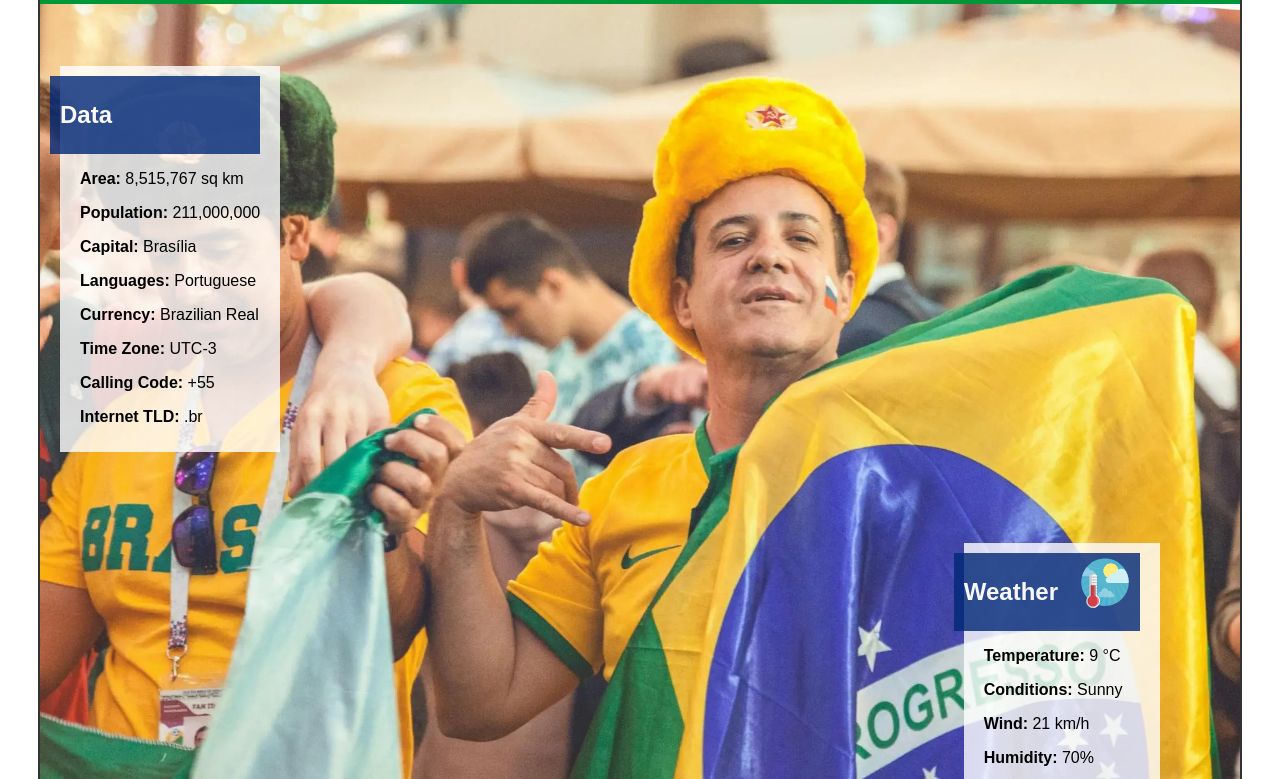
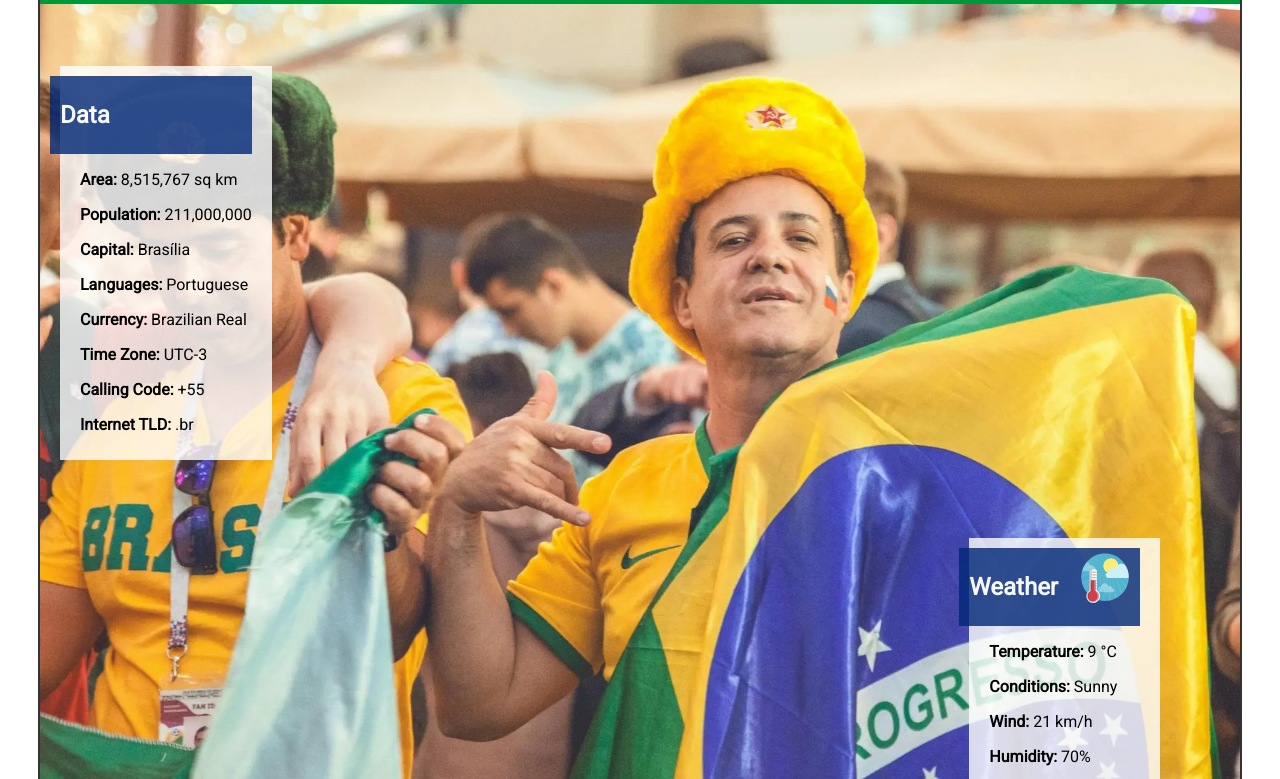
Before and after one commit to bermarques/wdd131, a plain HTML site: page place.html in a window 1280 px wide. Shown: the part 66-845 px from the top of the page. Drawn offline with Linux system fonts and the light colour scheme.

Commit message:
add font

```diff
--- a/place.html
+++ b/place.html
@@ -9,6 +9,12 @@
       content="WDD 131 - Dynamic Web Fundamentals - Bernardo Marques"
     />
     <meta name="author" content="Bernardo Marques" />
+    <link rel="preconnect" href="https://fonts.googleapis.com" />
+    <link rel="preconnect" href="https://fonts.gstatic.com" crossorigin />
+    <link
+      href="https://fonts.googleapis.com/css2?family=Roboto&display=swap"
+      rel="stylesheet"
+    />
     <link rel="stylesheet" href="styles/place.css" />
     <title>Document</title>
   </head>
--- a/styles/place.css
+++ b/styles/place.css
@@ -7,7 +7,7 @@
 }
 
 body {
-  font-family: Arial, sans-serif;
+  font-family: "Roboto", sans-serif;
   margin: 0;
   padding: 0;
   box-sizing: border-box;
```
